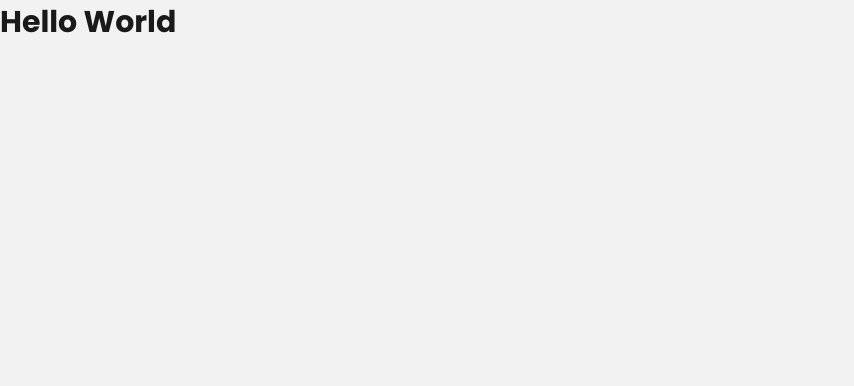
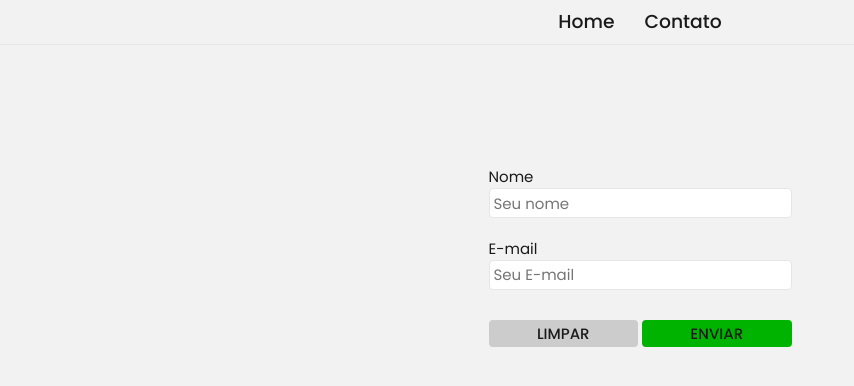
Before and after one commit to gbelther/meats-top, a React (Create React App) app: page / in a window 1280 px wide. Shown: the top 386 px of the page, without its empty margins (0-854 px from the left). Built offline with nearby package versions, Linux system fonts and the light colour scheme.

Commit message:
feature: paginas no app

```diff
--- a/src/App.tsx
+++ b/src/App.tsx
@@ -1,8 +1,14 @@
+import { Header } from "./components";
+import Contact from "./views/Contact";
+import Home from "./views/Home";
+
 function App() {
   return (
-    <div>
-      <h1>Hello World</h1>
-    </div>
+    <>
+      <Header />
+      {/* <Home /> */}
+      <Contact />
+    </>
   );
 }
 
```
